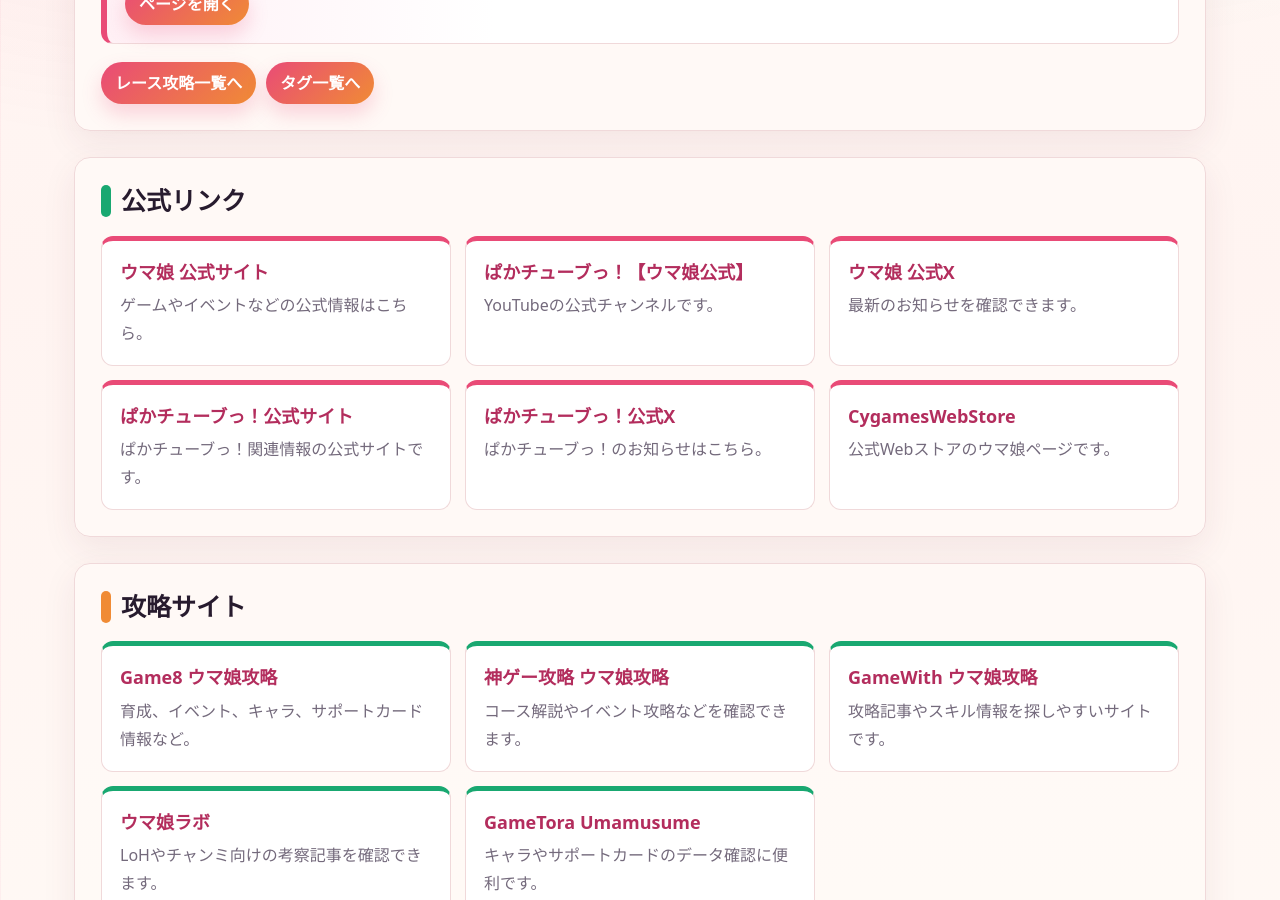
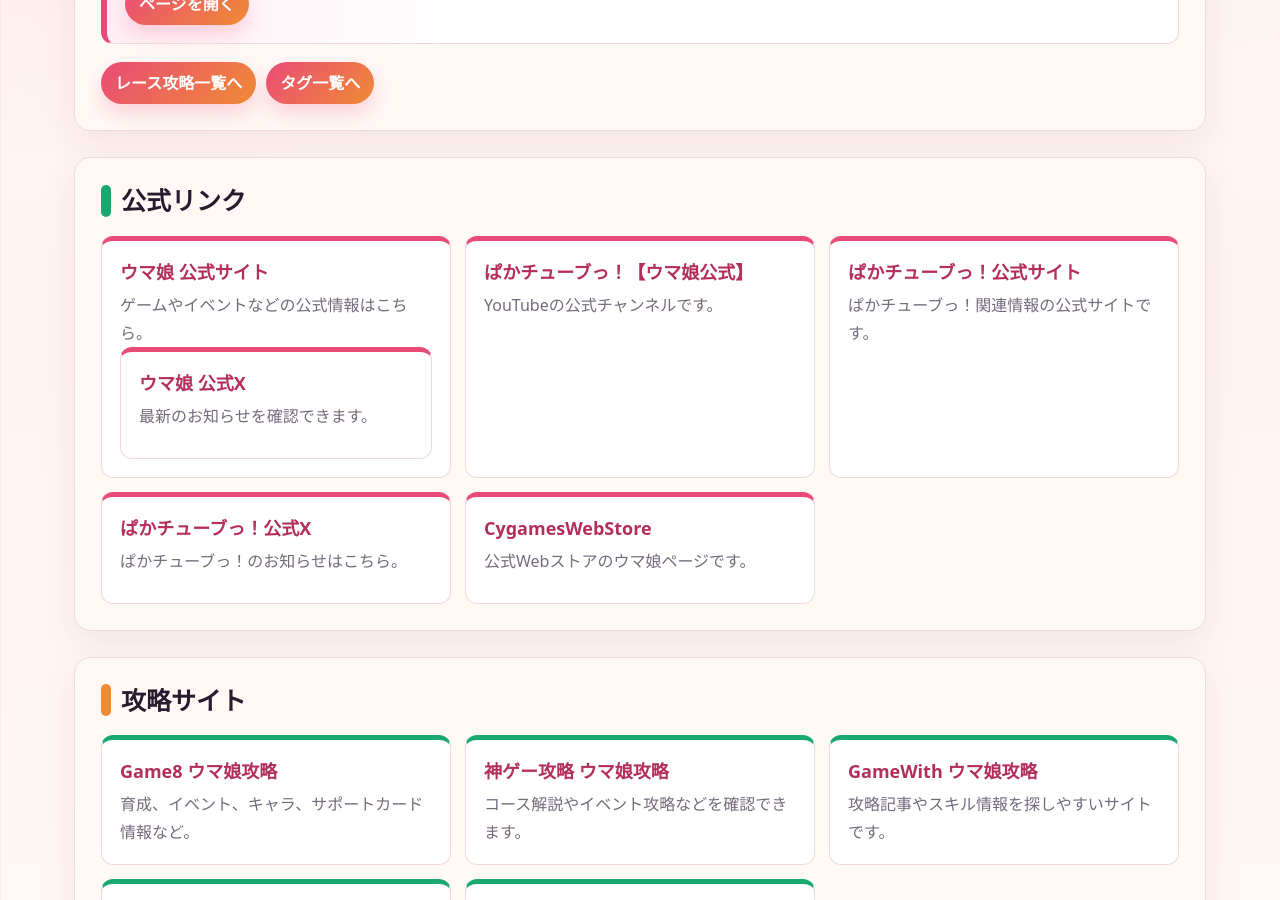
Before and after one commit to Yuki-kamimemo/Yuki-kamimemo.github.io, a Jekyll site: the page built from index.html, in a window 1280 px wide and 900 px high, scrolled down 711 px. Built offline with Jekyll 4.4.1, drawn with Linux system fonts in a browser that asks for light colours; some of the changed lines change nothing that is shown.

Commit message:
順番変更

```diff
--- a/index.html
+++ b/index.html
@@ -56,14 +56,14 @@
     <article class="link-card official">
       <h3><a href="https://umamusume.jp" target="_blank" rel="noopener noreferrer">ウマ娘 公式サイト</a></h3>
       <p>ゲームやイベントなどの公式情報はこちら。</p>
+    <article class="link-card official">
+      <h3><a href="https://x.com/uma_musu?s=20" target="_blank" rel="noopener noreferrer">ウマ娘 公式X</a></h3>
+      <p>最新のお知らせを確認できます。</p>
+    </article>
     </article>
     <article class="link-card official">
       <h3><a href="https://youtube.com/@umamusume_official?si=wsQeqtLiAo4G1o_9" target="_blank" rel="noopener noreferrer">ぱかチューブっ！【ウマ娘公式】</a></h3>
       <p>YouTubeの公式チャンネルです。</p>
-    </article>
-    <article class="link-card official">
-      <h3><a href="https://x.com/uma_musu?s=20" target="_blank" rel="noopener noreferrer">ウマ娘 公式X</a></h3>
-      <p>最新のお知らせを確認できます。</p>
     </article>
     <article class="link-card official">
       <h3><a href="https://pakatube.umamusume.jp" target="_blank" rel="noopener noreferrer">ぱかチューブっ！公式サイト</a></h3>
```
